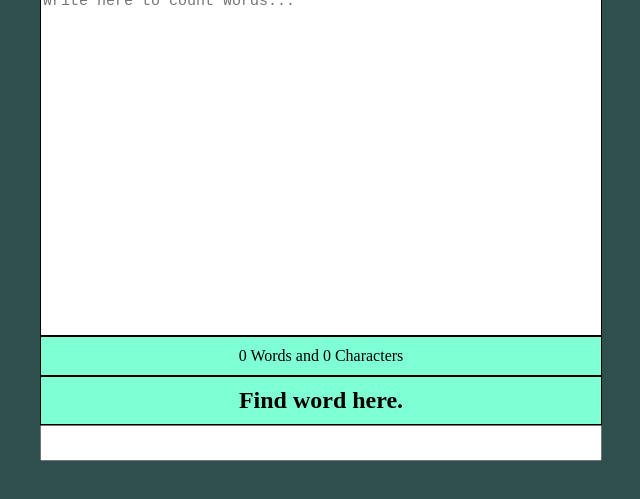
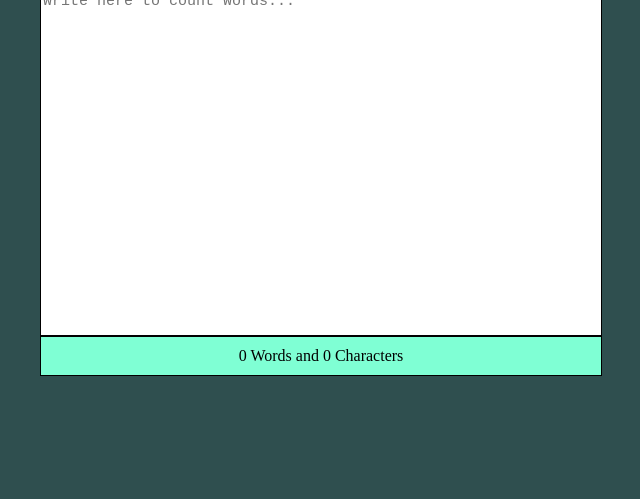
Before and after one commit to CodeWithAlpha/Word-and-Character-count, a plain HTML site: page index.html in a window 1280 px wide. Shown: the part 69-568 px from the top of the page, without its empty margins (310-950 px from the left). Drawn offline with Linux system fonts and the light colour scheme.

Commit message:
Update index.html

```diff
--- a/index.html
+++ b/index.html
@@ -16,8 +16,6 @@
         <textarea name="textarea" id="textbox" cols="60" rows="20"
             placeholder="Write here to count Words..."></textarea>
         <p><span id="word"> 0 </span> Words and <span id="char"> 0 </span> Characters</p>
-        <h2>Find word here.</h2>
-        <textarea name="textarea" id="findbox" cols="60" rows="1" width="512px" ></textarea>
     </div>
 </body>
 
```
